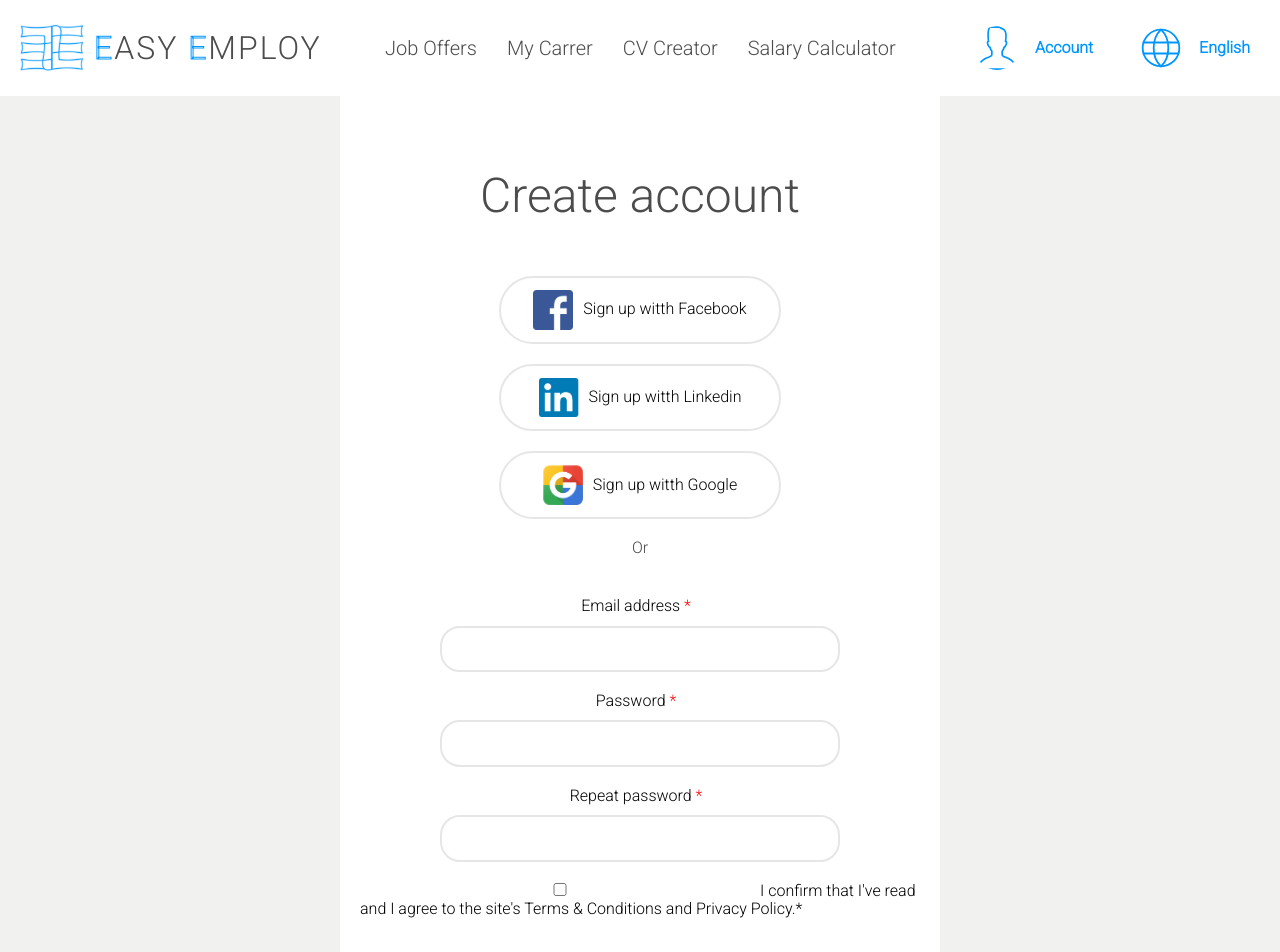
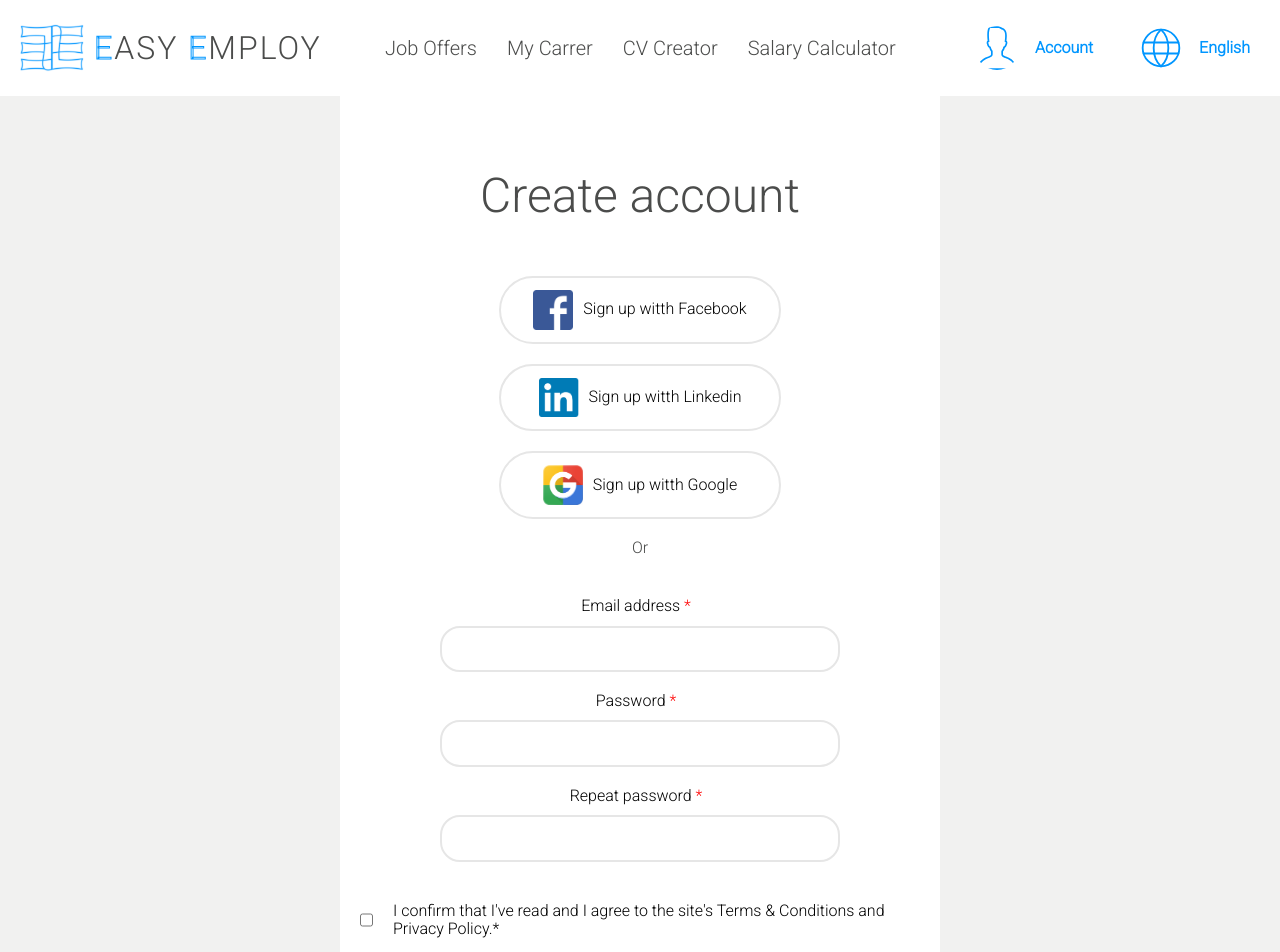
Before and after one commit to mizdebski77/Easy-Employ, a React (Create React App) app: page /Register in a window 1280 px wide. Shown: the top 952 px of the page. Built offline with nearby package versions, Linux system fonts and the light colour scheme.

Commit message:
Styles to checkbox added

```diff
--- a/src/features/Register/register.tsx
+++ b/src/features/Register/register.tsx
@@ -1,5 +1,5 @@
 import React from 'react';
-import { Form, Icon, IconContainer, IconSpan, IconsWrapper, InfoWrapper, InformationSpan, InfosWrapper, Input, Label, RegisterTitle, SignUpPanel, Span, SpanColor, Wrapper } from './styledRegister';
+import { CheckBox, Form, Icon, IconContainer, IconSpan, IconsWrapper, InfoWrapper, InformationSpan, InfosWrapper, Input, Label, RegisterTitle, SignUpPanel, Span, SpanColor, Wrapper } from './styledRegister';
 import fb from '../../common/Images/SocialMedia/fb.png';
 import link from '../../common/Images/SocialMedia/link.png';
 import google from '../../common/Images/SocialMedia/google.png';
@@ -37,7 +37,7 @@ export const Register = () => {
 
                 <InfosWrapper>
                     <InfoWrapper>
-                        <Input type='checkbox' />
+                        <CheckBox type='checkbox' />
                         <InformationSpan>I confirm that I've read and I agree to the site's Terms & Conditions and Privacy Policy.*</InformationSpan>
                     </InfoWrapper>
 
--- a/src/features/Register/styledRegister.ts
+++ b/src/features/Register/styledRegister.ts
@@ -102,11 +102,12 @@ export const CheckBox = styled.input`
 `;
 
 export const InfosWrapper =styled.div`
-
+    margin-top: 20px;
 `;
 
 export const InfoWrapper = styled.div`
-
+    display: flex;
+    gap: 20px;
 `;
 
 export const InformationSpan = styled.span`
```
